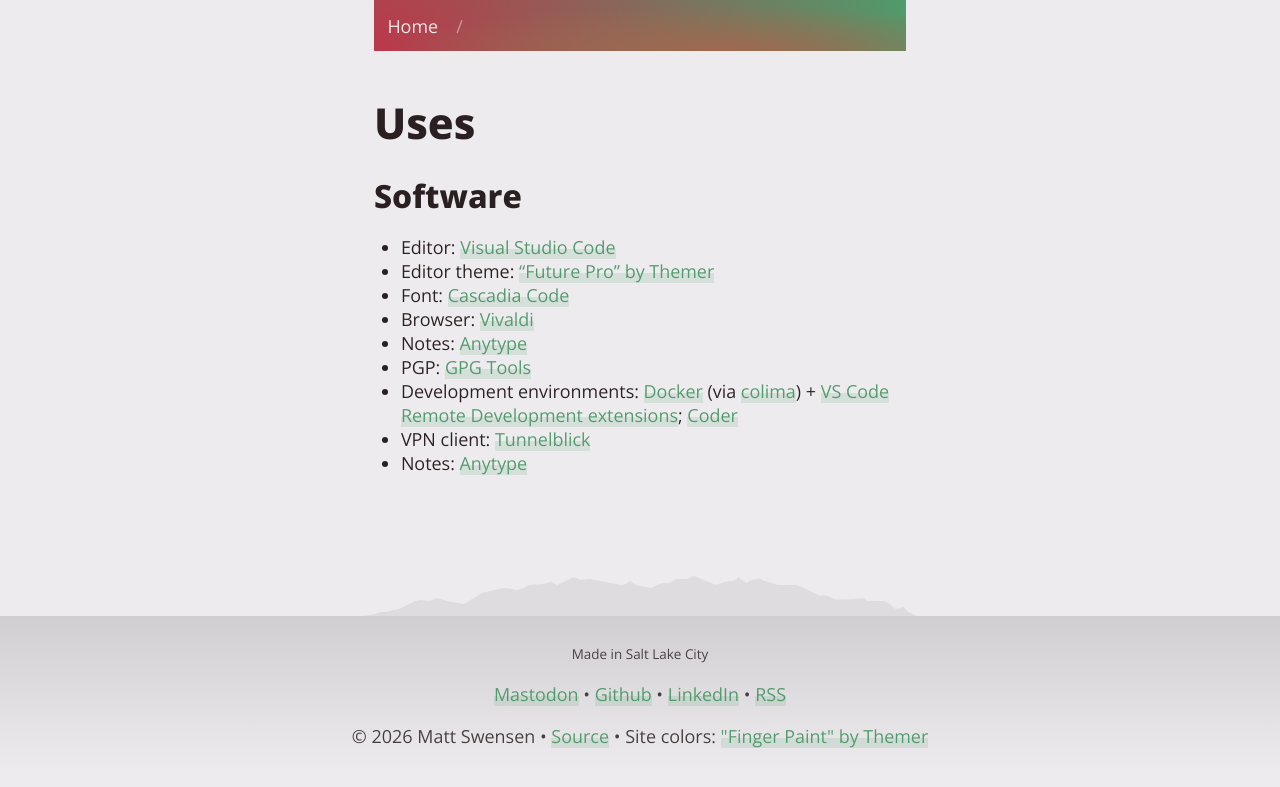
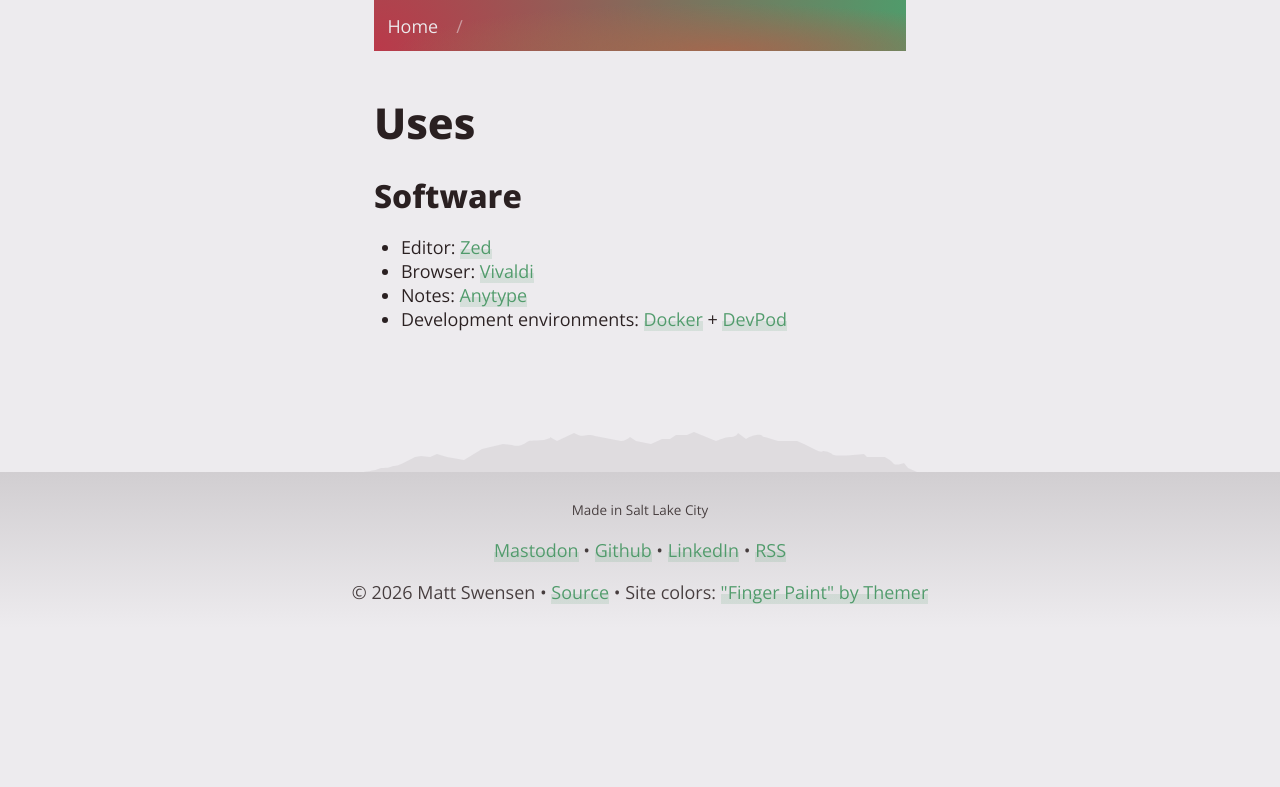
Before and after one commit to mjswensen/mjswensen.com, a Jekyll site: the page built from uses.md, in a window 1280 px wide. Shown: the top 787 px of the page. Built offline with Jekyll 4.4.1, drawn with Linux system fonts in a browser that asks for light colours.

Commit message:
Update uses

```diff
--- a/uses.md
+++ b/uses.md
@@ -11,12 +11,7 @@
 
 ## Software
 
-- Editor: [Visual Studio Code](https://code.visualstudio.com/)
-- Editor theme: ["Future Pro" by Themer](https://themer.dev/future-pro)
-- Font: [Cascadia Code](https://github.com/microsoft/cascadia-code)
+- Editor: [Zed](https://zed.dev/)
 - Browser: [Vivaldi](https://vivaldi.com/)
 - Notes: [Anytype](https://anytype.io)
-- PGP: [GPG Tools](https://gpgtools.org/)
-- Development environments: [Docker](https://www.docker.com/) (via [colima](https://github.com/abiosoft/colima)) + [VS Code Remote Development extensions](https://marketplace.visualstudio.com/items?itemName=ms-vscode-remote.vscode-remote-extensionpack); [Coder](https://coder.com)
-- VPN client: [Tunnelblick](https://tunnelblick.net/)
-- Notes: [Anytype](https://anytype.io)
+- Development environments: [Docker](https://www.docker.com/) + [DevPod](https://devpod.sh/)
```
